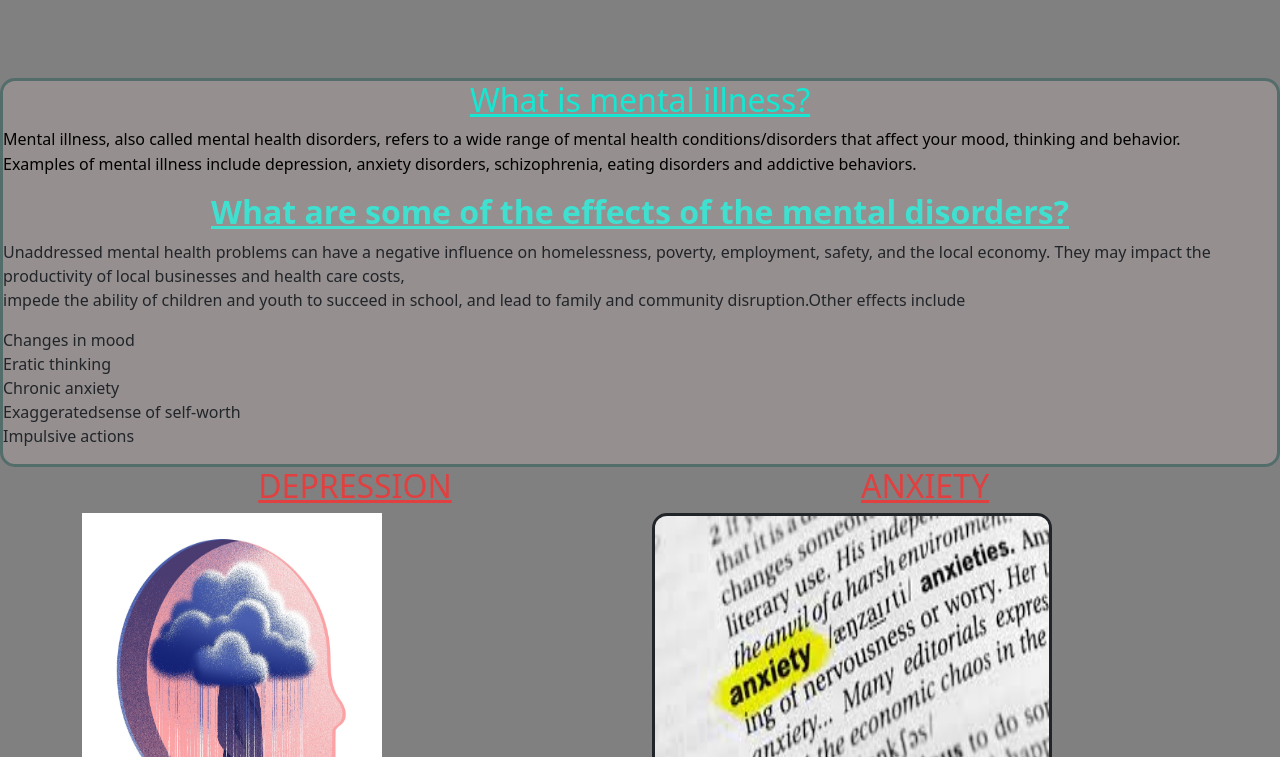
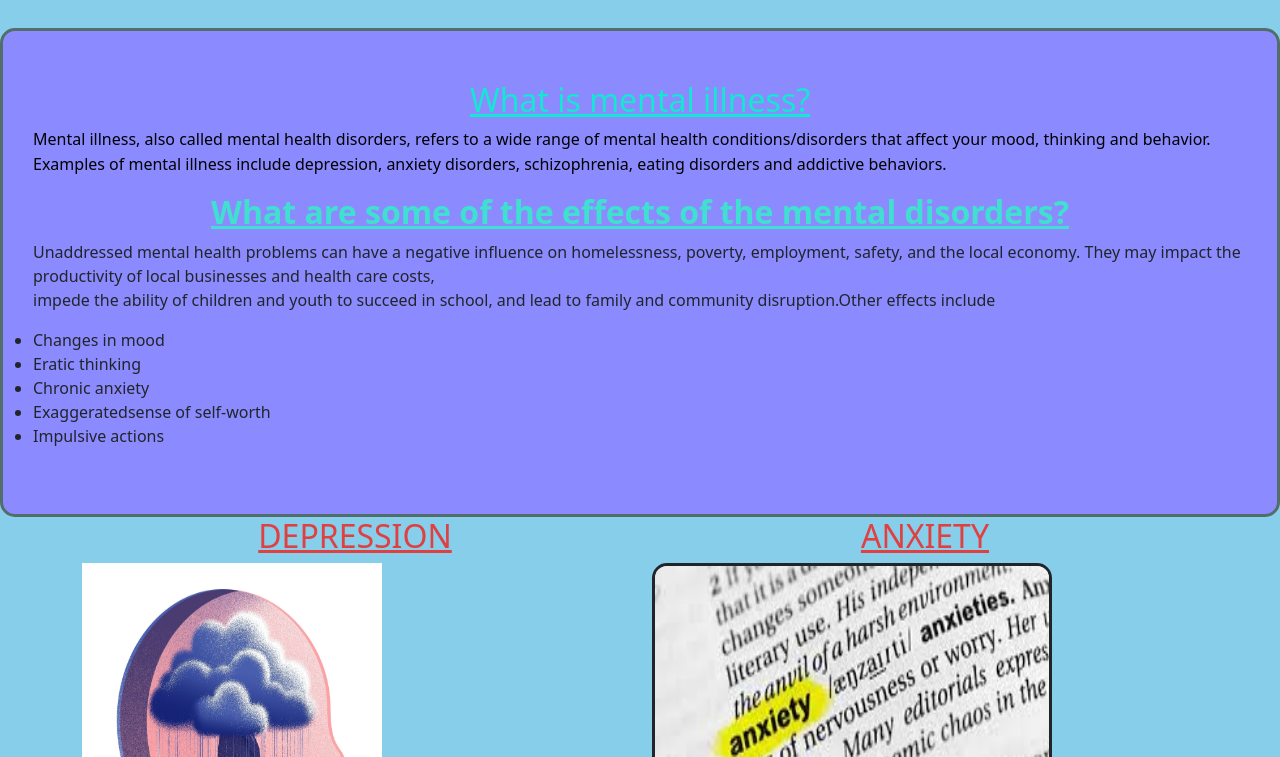
Before and after one commit to DanKinoti/Are-You-OK, a plain HTML site: page index.html in a window 1280 px wide. Shown: the part 1007-1764 px from the top of the page. Drawn offline with nearby package versions, Linux system fonts and the light colour scheme.

Commit message:
add color to index.html

```diff
--- a/css/styles.css
+++ b/css/styles.css
@@ -9,7 +9,7 @@ h1 {
     font-size: 50px;
 }
 body{
-    background-color:grey;
+    background-color:skyblue;
 }
 
 .eyoo{
@@ -19,7 +19,6 @@ body{
     font: large;
     color: black;
     font-weight: bolder;
-    font-size: xx-large;
 }
 
 footer {
@@ -83,14 +82,17 @@ header{
 
 }
 .something{
-    background-color: grey;
+    background-color: skyblue;
     color: white;
 }
 .effects{
     border:solid rgb(82, 109, 106);
     border-radius: 15px;
-    background-color:rgb(150, 143, 143);
-    margin-top: 80px;
+    background-color:rgb(139, 139, 255);
+    margin-top: 30px;
+    padding: 30px;
+    padding-top: 50px;
+    padding-bottom: 50px;
 
 }
 .goku{
```
